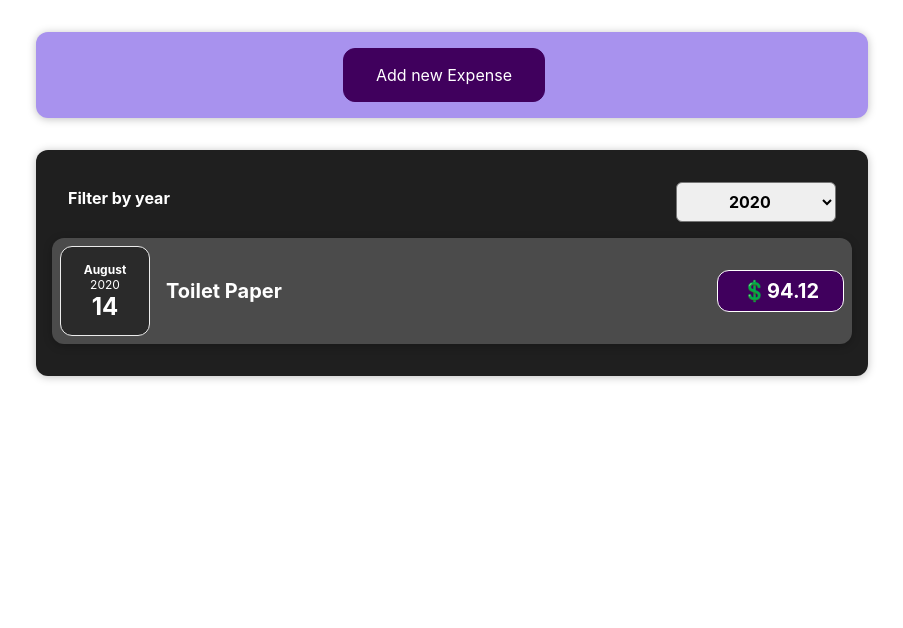
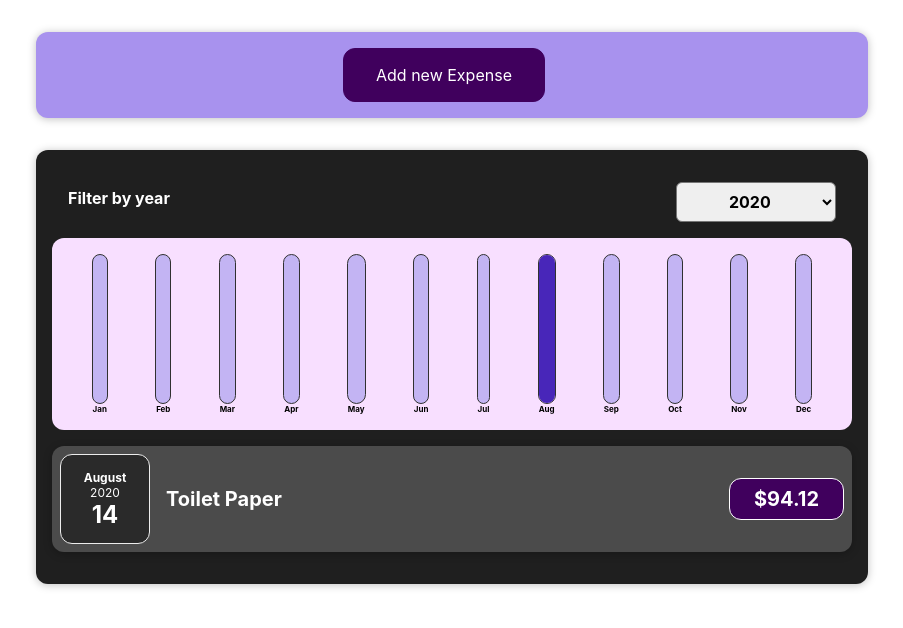
Before and after one commit to Bhargav1112/Udemy-Project, a React (Create React App) app: page / in a window 1280 px wide. Shown: the top 628 px of the page, without its empty margins (188-1091 px from the left). Built offline with nearby package versions, Linux system fonts and the light colour scheme.

Commit message:
finished project

```diff
--- /dev/null
+++ b/src/components/Chart/Chart.js
@@ -0,0 +1,22 @@
+import "./Chart.css";
+import ChartBar from "./ChartBar";
+
+const Chart = (props) => {
+    const valuesArray = props.dataPoints.map((data) => data.value);
+    const maxValue = Math.max(...valuesArray);
+
+    return (
+        <div className="chart">
+            {props.dataPoints.map((dataPoint) => (
+                <ChartBar
+                    key={dataPoint.label}
+                    value={dataPoint.value}
+                    maxValue={maxValue}
+                    label={dataPoint.label}
+                />
+            ))}
+        </div>
+    );
+};
+
+export default Chart;
--- /dev/null
+++ b/src/components/Chart/ChartBar.js
@@ -0,0 +1,21 @@
+import "./ChartBar.css";
+
+const ChartBar = (props) => {
+    let barHeight = "0%";
+    if (props.maxValue > 0) {
+        barHeight = Math.round((props.value / props.maxValue) * 100) + "%";
+    }
+    return (
+        <div className="chart-bar">
+            <div className="chart-bar__inner">
+                <div
+                    className="chart-bar__fill"
+                    style={{ height: barHeight }}
+                ></div>
+            </div>
+            <div className="chart-bar__label">{props.label}</div>
+        </div>
+    );
+};
+
+export default ChartBar;
--- /dev/null
+++ b/src/components/Expense/ExpenseChart.js
@@ -0,0 +1,26 @@
+import Chart from "../Chart/Chart";
+
+const ExpenseChart = (props) => {
+    const chartDataPoint = [
+        { label: "Jan", value: 0 },
+        { label: "Feb", value: 0 },
+        { label: "Mar", value: 0 },
+        { label: "Apr", value: 0 },
+        { label: "May", value: 0 },
+        { label: "Jun", value: 0 },
+        { label: "Jul", value: 0 },
+        { label: "Aug", value: 0 },
+        { label: "Sep", value: 0 },
+        { label: "Oct", value: 0 },
+        { label: "Nov", value: 0 },
+        { label: "Dec", value: 0 },
+    ];
+
+    props.expenses.forEach((expense) => {
+        const getMonths = expense.date.getMonth();
+        chartDataPoint[getMonths].value += expense.amount;
+    });
+    return <Chart dataPoints={chartDataPoint} />;
+};
+
+export default ExpenseChart;
--- a/src/components/Expense/ExpenseItem.js
+++ b/src/components/Expense/ExpenseItem.js
@@ -4,13 +4,15 @@ import "./ExpenseItem.css";
 
 const ExpenseItem = (props) => {
     return (
-        <div className="expense-item">
-            <ExpenseDate date={props.date} />
-            <div className="expense-item__description">
-                <h2>{props.title}</h2>
+        <li>
+            <div className="expense-item">
+                <ExpenseDate date={props.date} />
+                <div className="expense-item__description">
+                    <h2>{props.title}</h2>
+                </div>
+                <div className="expense-item__price ">${props.amount}</div>
             </div>
-            <div className="expense-item__price ">💲{props.amount}</div>
-        </div>
+        </li>
     );
 };
 
--- a/src/components/Expense/Expenses.js
+++ b/src/components/Expense/Expenses.js
@@ -1,8 +1,10 @@
 import React, { useState } from "react";
+import ExpenseChart from "./ExpenseChart";
 
 import ExpenseItem from "./ExpenseItem";
 import "./Expenses.css";
 import ExpensesFilter from "./ExpensesFilter";
+import ExpensesList from "./ExpensesList";
 
 const Expenses = (props) => {
     const [filteredYear, setFilteredYear] = useState("2020");
@@ -18,16 +20,8 @@ const Expenses = (props) => {
     return (
         <div className="expenses">
             <ExpensesFilter value={filteredYear} onFilter={onFilteredYear} />
-            {filterExpenses.length === 0 && <p>No Expense Found ☹️</p>}
-            {filterExpenses.length > 0 &&
-                filterExpenses.map((expense) => (
-                    <ExpenseItem
-                        key={expense.id}
-                        title={expense.title}
-                        amount={expense.amount}
-                        date={expense.date}
-                    />
-                ))}
+            <ExpenseChart expenses={filterExpenses} />
+            <ExpensesList filterExpense={filterExpenses} />
         </div>
     );
 };
--- /dev/null
+++ b/src/components/Expense/ExpensesList.js
@@ -0,0 +1,23 @@
+import ExpenseItem from "./ExpenseItem";
+import "./ExpensesList.css";
+
+const ExpensesList = (props) => {
+    if (props.filterExpense.length === 0) {
+        return <h2 className="expenses-list__fallback">No Expense Found ☹️</h2>;
+    }
+
+    return (
+        <ul className="expenses-list">
+            {props.filterExpense.map((expense) => (
+                <ExpenseItem
+                    key={expense.id}
+                    title={expense.title}
+                    amount={expense.amount}
+                    date={expense.date}
+                />
+            ))}
+        </ul>
+    );
+};
+
+export default ExpensesList;
```
Also changed, not shown: src/components/Chart/Chart.css (renamed from src/components/Chart.css), src/components/Chart/ChartBar.css (renamed from src/components/ChartBar.css).
